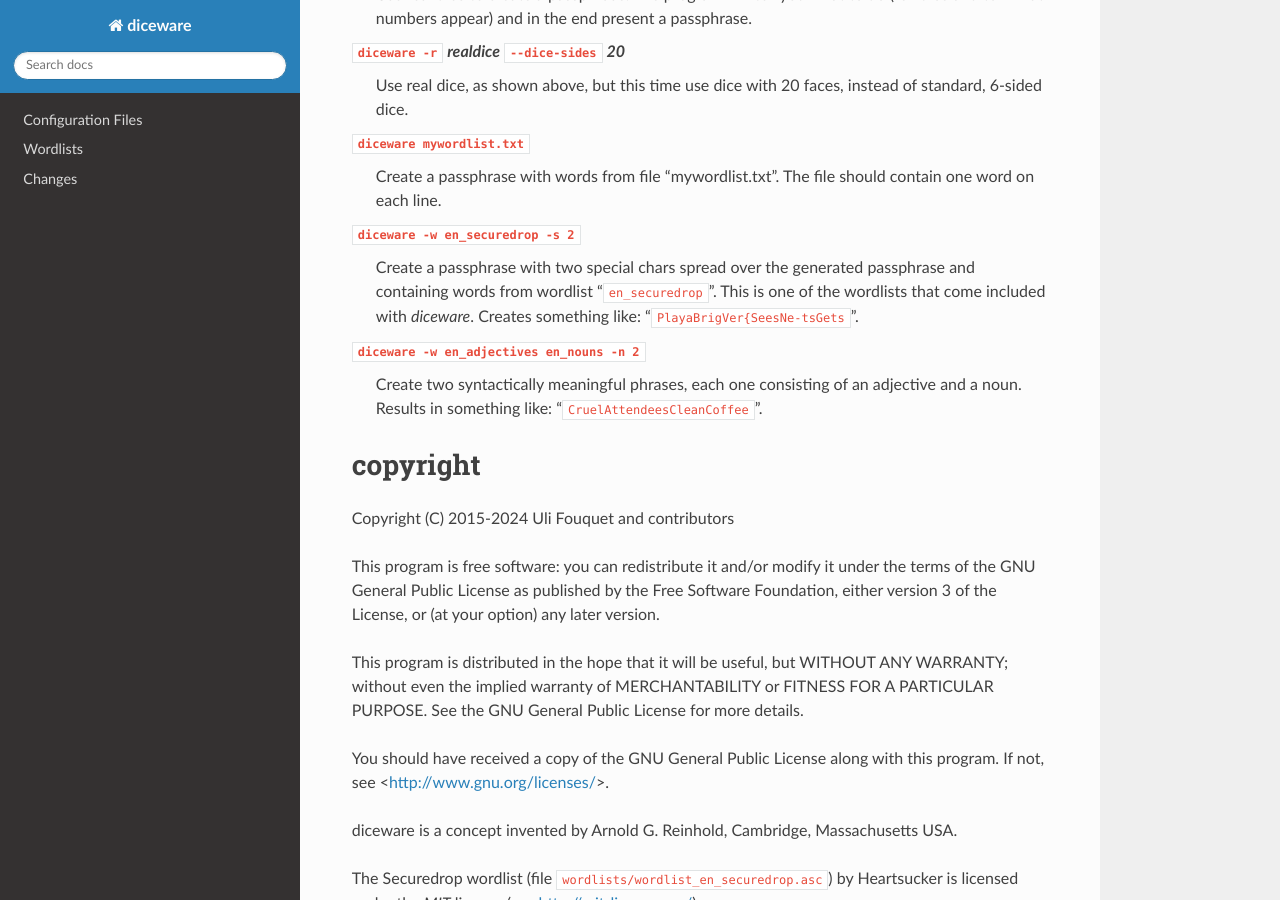
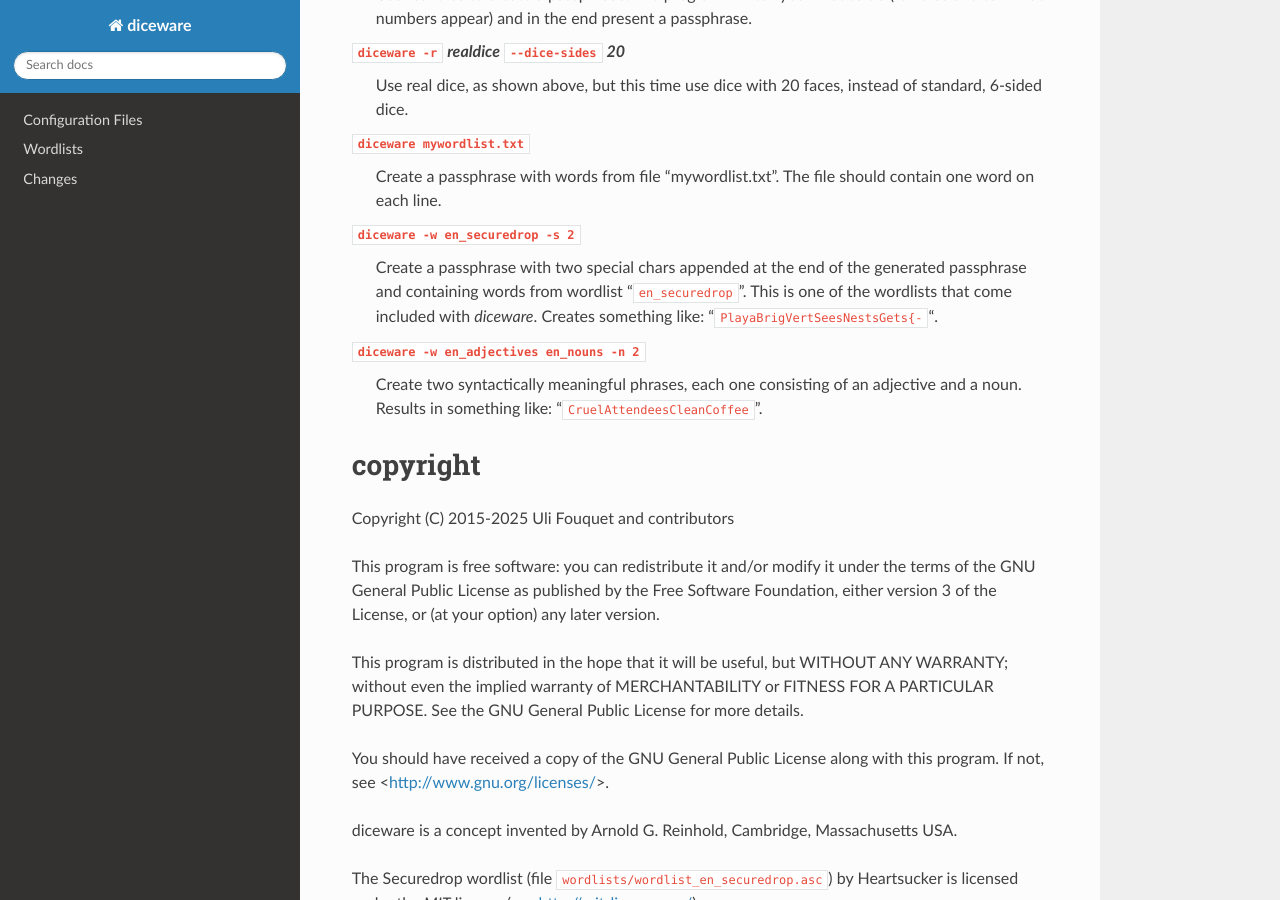
Before and after one commit to ulif/diceware, a Sphinx documentation site: the page built from docs/manpage.rst, in a window 1280 px wide and 900 px high, scrolled down 4101 px. Built offline with Sphinx 7.4.7 and the Read the Docs theme 3.1.0, drawn with Linux system fonts in a browser that asks for light colours; pages that are not in the unit, such as notebooks, are missing from menus; some of the changed text lies outside the part shown.

Commit message:
Update docs.

```diff
--- a/docs/manpage.rst
+++ b/docs/manpage.rst
@@ -3,8 +3,8 @@
 :subtitle: create passphrases
 :manual_section: 1
 :manual_group: User Commands
-:date: December 2024
-:version: diceware 1.0.2.dev0
+:date: March 2025
+:version: diceware 1.1.0.dev0
 :author: Written by Uli Fouquet and contributors
 
 
@@ -47,7 +47,7 @@
     Turn off capitalization.
 
   ``-s`` `NUM`, ``--specials`` `NUM`
-    Insert NUM special chars into generated word.
+    Append NUM special chars at the end of the generated word.
 
   ``-d`` `DELIMITER`, ``--delimiter`` `DELIMITER`
     Separate words by DELIMITER. Empty string by default.
@@ -213,11 +213,11 @@
     contain one word on each line.
 
 ``diceware -w en_securedrop -s 2``
-    Create a passphrase with two special chars spread over the generated
-    passphrase and containing words from wordlist "``en_securedrop``". This is
-    one of the wordlists that come included with `diceware`. Creates something
-    like:
-    "``PlayaBrigVer{SeesNe-tsGets``".
+    Create a passphrase with two special chars appended at the end of the
+    generated passphrase and containing words from wordlist
+    "``en_securedrop``". This is one of the wordlists that come included with
+    `diceware`. Creates something like:
+    "``PlayaBrigVertSeesNestsGets{-``".
 
 ``diceware -w en_adjectives en_nouns -n 2``
     Create two syntactically meaningful phrases, each one consisting of an
@@ -227,7 +227,7 @@
 copyright
 ---------
 
-Copyright (C) 2015-2024 Uli Fouquet and contributors
+Copyright (C) 2015-2025 Uli Fouquet and contributors
 
 This program is free software: you can redistribute it and/or modify it under
 the terms of the GNU General Public License as published by the Free Software
```
Also changed, not shown: README.rst (+12 -10 lines), 1 other file.
